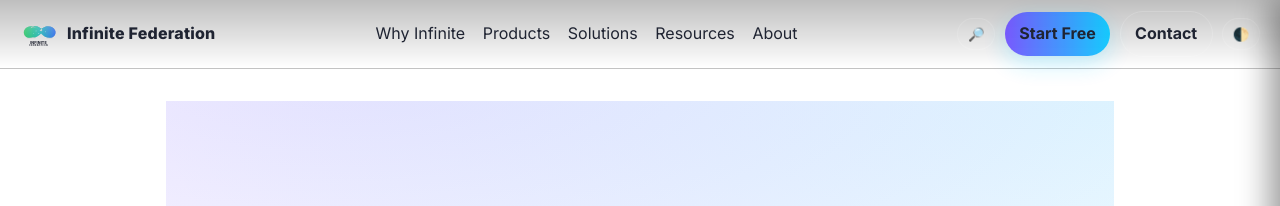
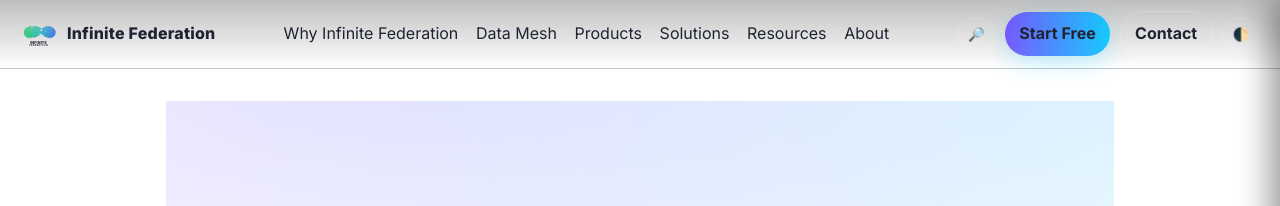
Before and after one commit to InfiniteFederation/InfiniteFederation.github.io, a Jekyll site: the page built from data-mesh/index.md, in a window 1280 px wide. Shown: the top 206 px of the page. Built offline with Jekyll 4.4.1, drawn with Linux system fonts in a browser that asks for light colours.

Commit message:
Updated Content

```diff
--- a/_data/nav.yml
+++ b/_data/nav.yml
@@ -1,5 +1,6 @@
 primary:
-  - { label: "Why Infinite", href: "/data-mesh/" }
+  - { label: "Why Infinite Federation", href: "/infinite-federation/" }
+  - { label: "Data Mesh", href: "/data-mesh/" }
   - { label: "Products",    href: "/products/" }
   - { label: "Solutions",   href: "/solutions/" }
   - { label: "Resources",   href: "/resources/" }
--- a/data-mesh/index.md
+++ b/data-mesh/index.md
@@ -95,7 +95,7 @@ permalink: /data-mesh/
 
 <section class="if-container" style="padding:8px 0 64px">
   <div class="if-hero-ctas">
-    <a href="/InfiniteFederation/" class="if-button">How it works</a>
+    <a href="/infinite-federation/" class="if-button">How it works</a>
     <a href="/contact/" class="if-link">Book a discovery call →</a>
   </div>
 </section>
```
Also changed, not shown: infinite-federation/index.md (renamed from InfiniteFederation/index.md).
